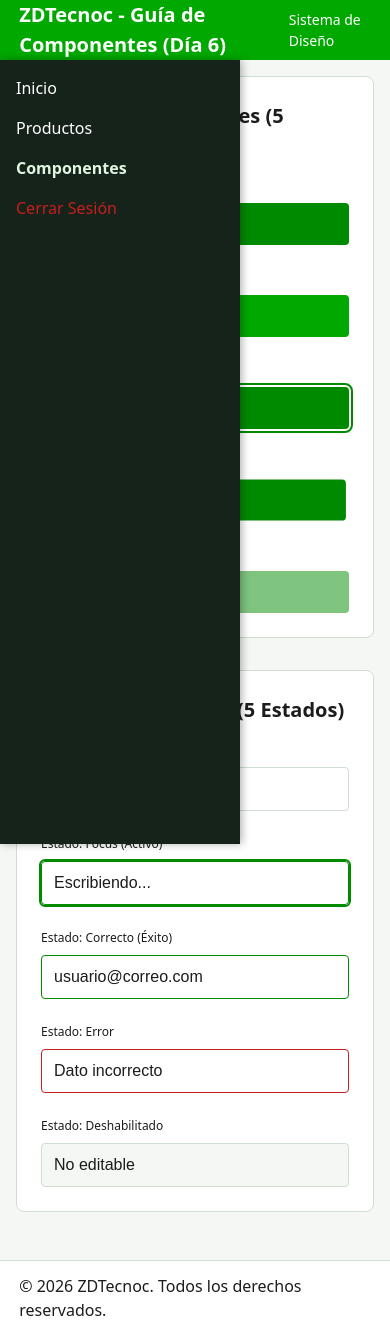
After one commit to quinterodqe1209-dot/mejoramiento, a PHP site: page /componentes.html in a window 390 px wide. The commit adds this page. Run offline with PHP 8.4, Linux system fonts and the light colour scheme.

Commit message:
dia 6
- Configured Mobile First base layout and breakpoints (768px and 1440px) in css/estilos.css.
- Fixed mobile menu overflow and smooth fixed positioning overlay.
- Added 5 states documentation for components in componentes.html.
- Added comprehensive Day 6 bitácora and mobile interaction video evidence.

```diff
--- /dev/null
+++ b/componentes.html
@@ -0,0 +1,117 @@
+<!DOCTYPE html>
+<html lang="es">
+<head>
+  <meta charset="UTF-8">
+  <meta name="viewport" content="width=device-width, initial-scale=1.0">
+  <title>ZDTecnoc - Guía de Componentes</title>
+  <link rel="stylesheet" href="css/estilos.css">
+  <style>
+    .component-section {
+      background: var(--superficie-alta);
+      padding: 1.5rem;
+      border-radius: 8px;
+      border: 1px solid var(--borde);
+      margin-bottom: 2rem;
+    }
+    .component-grid {
+      display: flex;
+      flex-wrap: wrap;
+      gap: 1.5rem;
+      align-items: center;
+      margin-top: 1rem;
+    }
+    .state-box {
+      display: flex;
+      flex-direction: column;
+      gap: 0.5rem;
+    }
+  </style>
+</head>
+<body>
+
+  <div class="panel">
+    <!-- Barra Superior -->
+    <header class="panel__barra">
+      <h1 class="text-lg">ZDTecnoc - Guía de Componentes (Día 6)</h1>
+      <span class="text-sm">Sistema de Diseño</span>
+    </header>
+
+    <!-- Menú Lateral -->
+    <aside class="panel__menu abierto">
+      <nav aria-label="Navegación principal">
+        <ul style="list-style: none; padding: 1rem; display: flex; flex-direction: column; gap: 1rem;">
+          <li><a href="dashboard.html" style="color: var(--superficie-alta); text-decoration: none;">Inicio</a></li>
+          <li><a href="productos.html" style="color: var(--superficie-alta); text-decoration: none;">Productos</a></li>
+          <li><a href="componentes.html" style="color: var(--color-marca-sua); font-weight: bold; text-decoration: none;">Componentes</a></li>
+          <li><a href="login.html" style="color: var(--error); text-decoration: none;">Cerrar Sesión</a></li>
+        </ul>
+      </nav>
+    </aside>
+
+    <!-- Contenido Principal con Estados de Componentes -->
+    <main class="panel__contenido">
+
+      <!-- 1. Botones (5 Estados) -->
+      <section class="component-section">
+        <h2>1. Botones Principales (5 Estados)</h2>
+        <div class="component-grid">
+          <div class="state-box">
+            <span class="text-xs">Estado: Normal</span>
+            <button class="btn-primary">Aceptar</button>
+          </div>
+          <div class="state-box">
+            <span class="text-xs">Estado: Hover (Pasar mouse)</span>
+            <button class="btn-primary" style="background-color: var(--color-marca);">Aceptar</button>
+          </div>
+          <div class="state-box">
+            <span class="text-xs">Estado: Focus (Teclado)</span>
+            <button class="btn-primary" style="outline: 2px solid var(--color-accion); outline-offset: 2px;">Aceptar</button>
+          </div>
+          <div class="state-box">
+            <span class="text-xs">Estado: Active (Clic)</span>
+            <button class="btn-primary" style="transform: scale(0.98);">Aceptar</button>
+          </div>
+          <div class="state-box">
+            <span class="text-xs">Estado: Disabled (Deshabilitado)</span>
+            <button class="btn-primary" disabled style="opacity: 0.5; cursor: not-allowed;">Aceptar</button>
+          </div>
+        </div>
+      </section>
+
+      <!-- 2. Campos de Texto / Formulario (5 Estados) -->
+      <section class="component-section">
+        <h2>2. Campos de Texto (5 Estados)</h2>
+        <div class="component-grid">
+          <div class="state-box">
+            <span class="text-xs">Estado: Reposo</span>
+            <input type="text" class="form-input" placeholder="Escribe aquí...">
+          </div>
+          <div class="state-box">
+            <span class="text-xs">Estado: Focus (Activo)</span>
+            <input type="text" class="form-input" value="Escribiendo..." style="border-color: var(--color-accion); outline: 2px solid var(--color-accion);">
+          </div>
+          <div class="state-box">
+            <span class="text-xs">Estado: Correcto (Éxito)</span>
+            <input type="text" class="form-input" value="usuario@correo.com" style="border-color: var(--exito);">
+          </div>
+          <div class="state-box">
+            <span class="text-xs">Estado: Error</span>
+            <input type="text" class="form-input" value="Dato incorrecto" style="border-color: var(--error);">
+          </div>
+          <div class="state-box">
+            <span class="text-xs">Estado: Deshabilitado</span>
+            <input type="text" class="form-input" value="No editable" disabled style="background-color: var(--superficie); cursor: not-allowed;">
+          </div>
+        </div>
+      </section>
+
+    </main>
+
+    <!-- Pie de Página -->
+    <footer class="panel__pie">
+      <p>&copy; 2026 ZDTecnoc. Todos los derechos reservados.</p>
+    </footer>
+  </div>
+
+</body>
+</html>
--- a/css/estilos.css
+++ b/css/estilos.css
@@ -233,3 +233,168 @@ p  { font-size: 1rem; }
   grid-template-columns: repeat(auto-fit, minmax(220px, 1fr));
   gap: 1rem;
 }
+
+/* ==========================================================================
+   DÍA 6: MOBILE FIRST, MEDIA QUERIES Y MENÚ COLAPSABLE
+   ========================================================================== */
+
+/* 1. Mobile First: Estilos base para celulares (pantallas pequeñas) */
+.panel {
+  display: flex;
+  flex-direction: column;
+  min-height: 100vh;
+}
+
+/* El menú inicia escondido fuera de la pantalla en celulares */
+.panel__menu {
+  position: fixed;
+  top: 60px;
+  left: 0;
+  width: 240px;
+  height: calc(100vh - 60px);
+  background-color: #15231A;
+  transform: translateX(-100%);
+  transition: transform 0.3s ease;
+  z-index: 99;
+}
+
+/* Clase para abrir el menú en celular (Punto 2) */
+.panel__menu.abierto {
+  transform: translateX(0);
+}
+
+/* 2. Puntos de quiebre (Media Queries) */
+
+/* Tablet y Pantallas Mediana (768px o más) */
+@media (min-width: 768px) {
+  .panel {
+    display: grid;
+    grid-template-columns: 240px 1fr;
+    grid-template-rows: 60px 1fr auto;
+    grid-template-areas:
+      "barra barra"
+      "menu  contenido"
+      "pie   pie";
+  }
+
+  .panel__menu {
+    position: static;
+    height: auto;
+    transform: none; /* En pantallas grandes el menú siempre se ve */
+  }
+}
+
+/* Computadores Grandes (1440px o más) */
+@media (min-width: 1440px) {
+  .panel__contenido {
+    padding: 2.5rem;
+    max-width: 1400px;
+  }
+}
+
+/* ==========================================================================
+   DÍA 6: MOBILE FIRST, MEDIA QUERIES Y MENÚ COLAPSABLE (CORREGIDO)
+   ========================================================================== */
+
+/* 1. Mobile First Base (Celulares < 768px) */
+.panel {
+  display: flex;
+  flex-direction: column;
+  min-height: 100vh;
+  width: 100%;
+  overflow-x: hidden; /* Evita el desborde horizontal */
+}
+
+/* El menú en celular flota sobre el contenido sin empujarlo */
+.panel__menu {
+  position: fixed;
+  top: 60px;
+  left: 0;
+  width: 240px;
+  height: calc(100vh - 60px);
+  background-color: #15231A;
+  transform: translateX(-100%);
+  transition: transform 0.3s ease;
+  z-index: 1000;
+  box-shadow: 2px 0 8px rgba(0,0,0,0.3);
+}
+
+/* Cuando tiene la clase .abierto se muestra */
+.panel__menu.abierto {
+  transform: translateX(0);
+}
+
+/* Ajuste de contenedor principal para celular */
+.panel__contenido {
+  width: 100%;
+  padding: 1rem;
+  box-sizing: border-box;
+}
+
+/* Ajuste de tarjetas y componentes para celular */
+.component-grid {
+  display: flex;
+  flex-direction: column; /* En celular van uno debajo de otro */
+  align-items: stretch;
+  gap: 1rem;
+  width: 100%;
+}
+
+.form-input, .btn-primary {
+  max-width: 100%;
+  box-sizing: border-box;
+}
+
+/* 2. Media Query para Tablet y Escritorio (>= 768px) */
+@media (min-width: 768px) {
+  .panel {
+    display: grid;
+    grid-template-columns: 240px 1fr;
+    grid-template-rows: 60px 1fr auto;
+    grid-template-areas:
+      "barra barra"
+      "menu  contenido"
+      "pie   pie";
+  }
+
+  .panel__menu {
+    position: static;
+    height: auto;
+    transform: none !important; /* Siempre visible en pantallas grandes */
+    box-shadow: none;
+  }
+
+  .component-grid {
+    flex-direction: row; /* En pantallas grandes se alinean al lado */
+    flex-wrap: wrap;
+  }
+}
+
+/* 3. Media Query para Pantallas Grandes (>= 1440px) */
+@media (min-width: 1440px) {
+  .panel__contenido {
+    padding: 2.5rem;
+    max-width: 1400px;
+    margin: 0 auto;
+  }
+}
+
+/* Corrección de componentes para vista móvil */
+@media (max-width: 767px) {
+  .component-grid {
+    display: flex;
+    flex-direction: column;
+    align-items: stretch;
+    width: 100%;
+    gap: 1rem;
+  }
+
+  .state-box {
+    width: 100%;
+  }
+
+  .form-input, .btn-primary {
+    width: 100% !important;
+    box-sizing: border-box;
+  }
+}
```
Also changed, not shown: dashboard.html (+10 -7 lines), README.md, assets/img/valida-1440px.jpeg (added), assets/img/valida-360px.jpeg (added), assets/img/valida-768px.jpeg (added), 2 other files.
